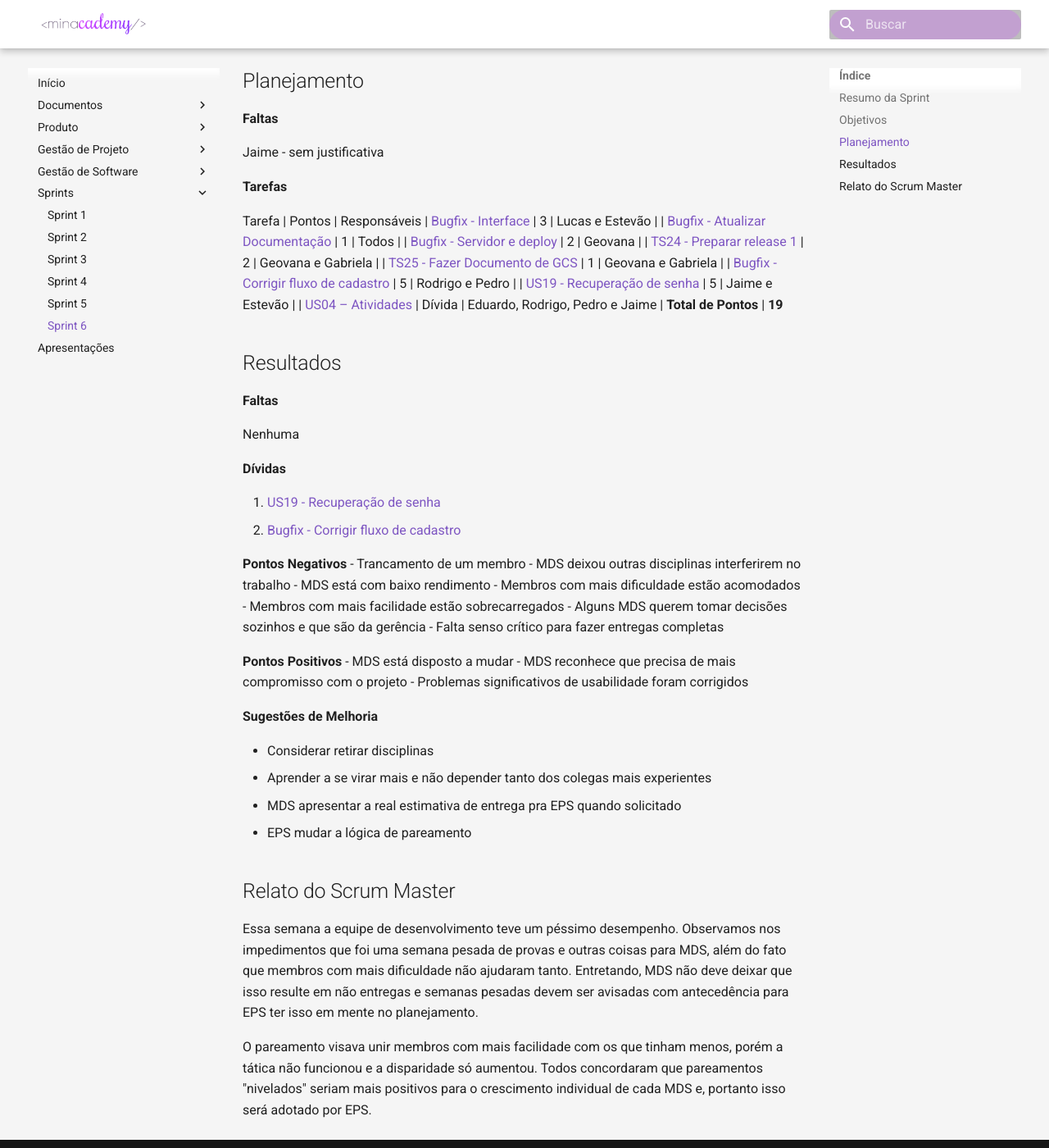
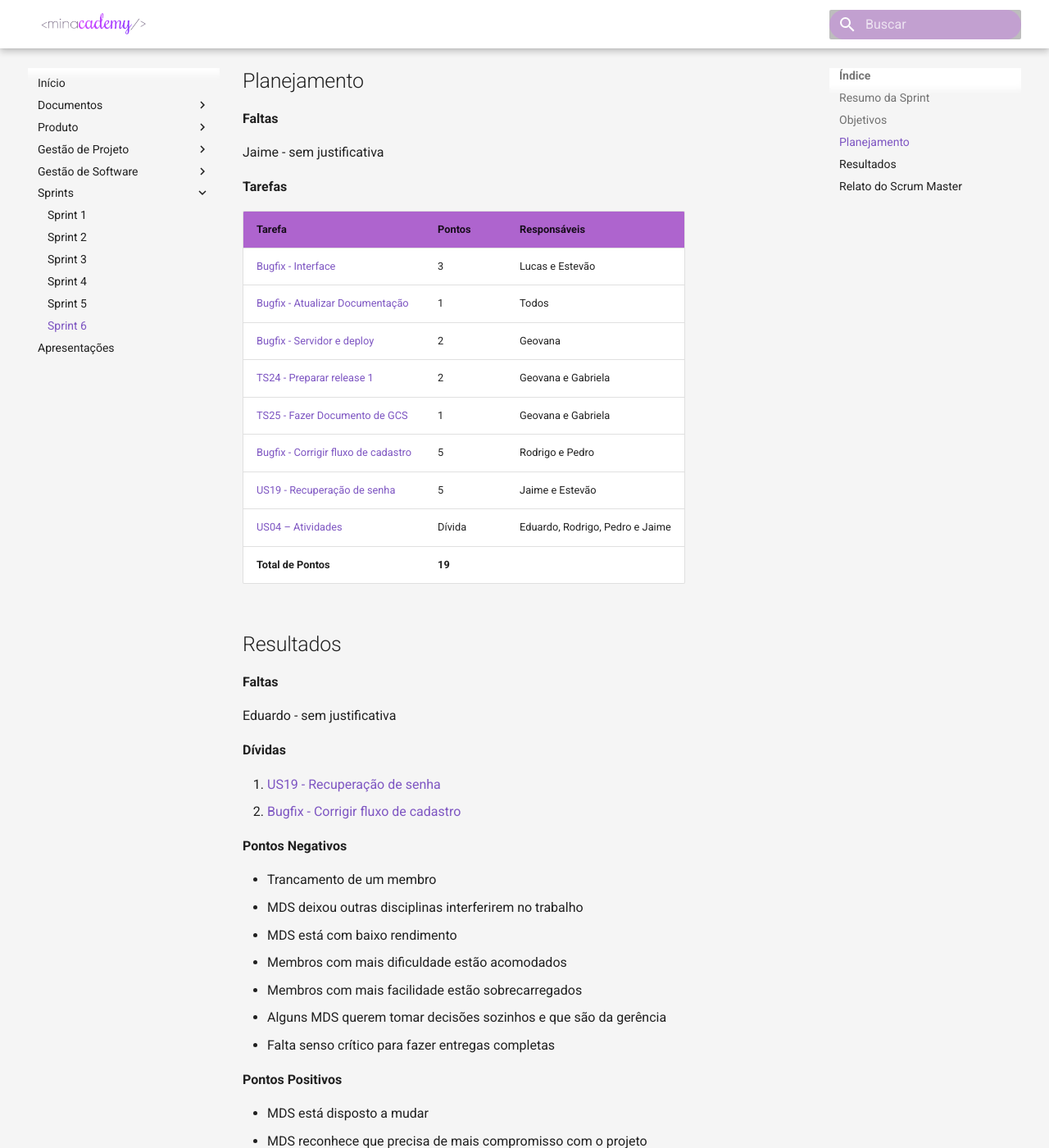
Before and after one commit to fga-eps-mds/2020.1-Minacademy-Wiki, an MkDocs documentation site: the page built from docs/sprints/sprint_6.md, in a window 1280 px wide and 1400 px high, scrolled down 479 px. Shown: the whole window at 82% size. Built offline with MkDocs 1.6.1 and Material for MkDocs 9.7.7, drawn with Linux system fonts in a browser that asks for light colours; some of the changed text lies outside the part shown.

Commit message:
Correções de md

```diff
--- a/docs/sprints/sprint_6.md
+++ b/docs/sprints/sprint_6.md
@@ -20,7 +20,8 @@ Jaime - sem justificativa
 
 **Tarefas**
 
-Tarefa   | Pontos | Responsáveis
+|Tarefa   | Pontos | Responsáveis|
+|--------- | ------ | ----|
 | [Bugfix - Interface](https://github.com/fga-eps-mds/2020.1-Minacademy-Wiki/issues/56)                  | 3 | Lucas e Estevão   |
 | [Bugfix - Atualizar Documentação](https://github.com/fga-eps-mds/2020.1-Minacademy-Wiki/issues/57)     | 1 | Todos   |
 | [Bugfix - Servidor e deploy](https://github.com/fga-eps-mds/2020.1-Minacademy-Wiki/issues/58)          | 2 | Geovana   |
@@ -29,13 +30,13 @@ Tarefa   | Pontos | Responsáveis
 | [Bugfix - Corrigir fluxo de cadastro](https://github.com/fga-eps-mds/2020.1-Minacademy-Wiki/issues/55) | 5 | Rodrigo e Pedro   |
 | [US19 - Recuperação de senha](https://github.com/fga-eps-mds/2020.1-Minacademy-Wiki/issues/60)         | 5 | Jaime  e Estevão   |
 | [US04 – Atividades](https://github.com/fga-eps-mds/2020.1-Minacademy-Wiki/issues/52)                   | Dívida | Eduardo, Rodrigo, Pedro e Jaime |
-**Total de Pontos** | **19**
+|**Total de Pontos** | **19**| |
 
 ## Resultados
 
 **Faltas**
 
-Nenhuma
+Eduardo - sem justificativa
 
 **Dívidas**
 
@@ -44,6 +45,7 @@ Nenhuma
 
 
 **Pontos Negativos**
+
 - Trancamento de um membro
 - MDS deixou outras disciplinas interferirem no trabalho
 - MDS está com baixo rendimento
@@ -53,6 +55,7 @@ Nenhuma
 - Falta senso crítico para fazer entregas completas
 
 **Pontos Positivos**
+
 - MDS está disposto a mudar
 - MDS reconhece que precisa de mais compromisso com o projeto
 - Problemas significativos de usabilidade foram corrigidos
```
Also changed, not shown: other parts of docs/sprints/sprint_6.md (+2 -2 lines).
